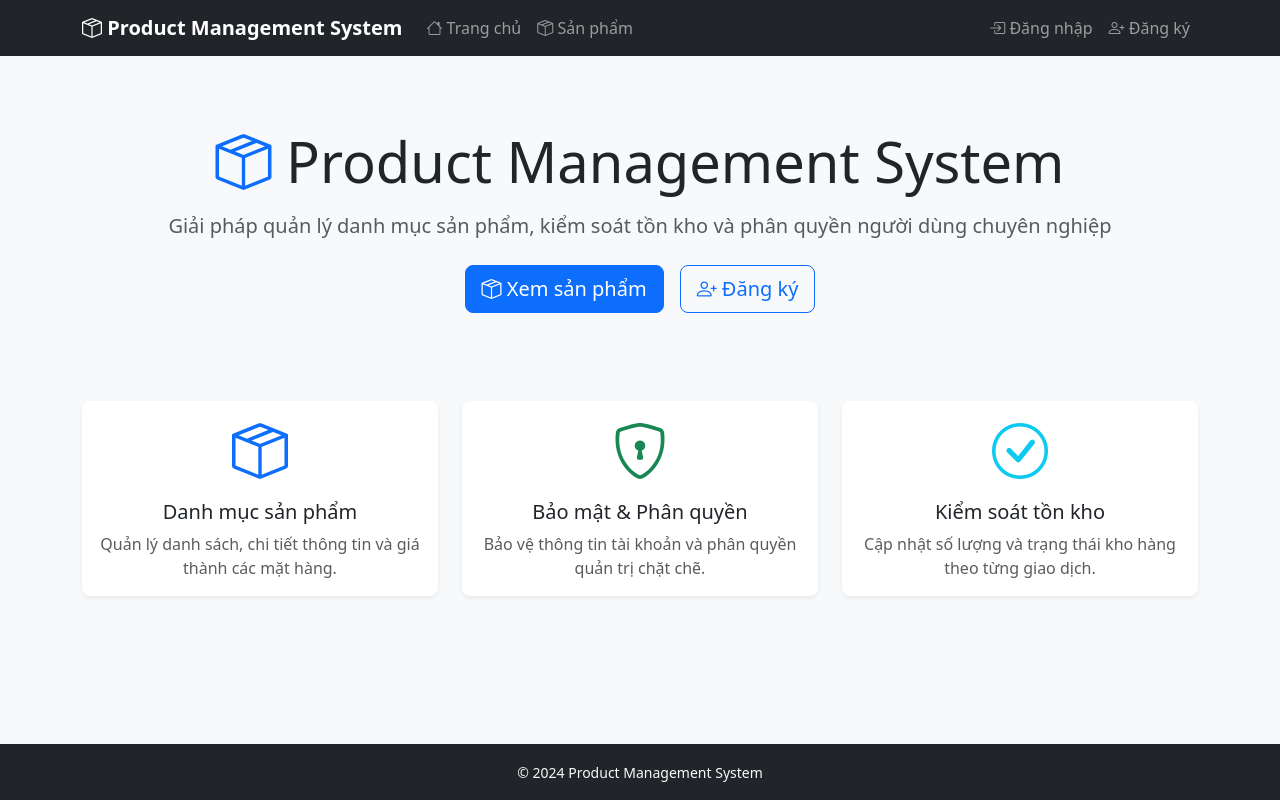
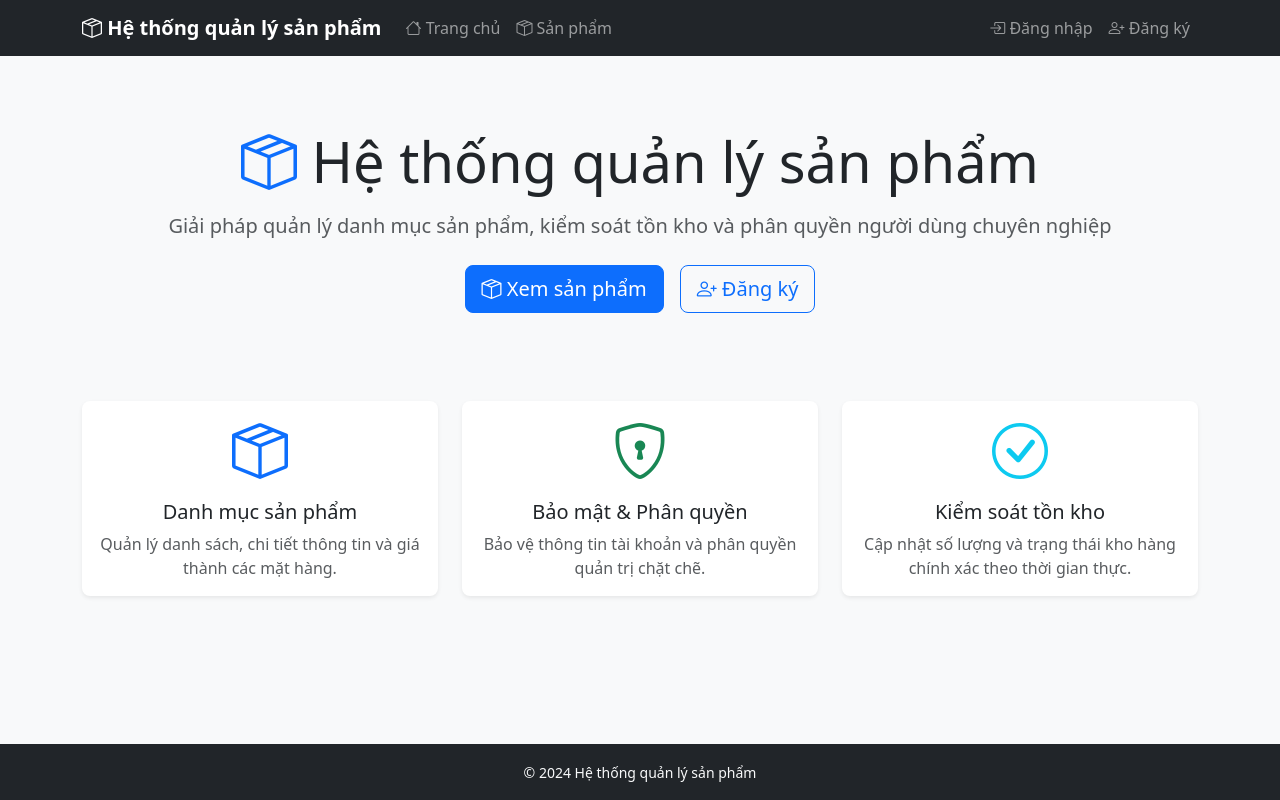
Before and after one commit to VanHaoo/DevSecOps_Web_Security, a Flask app: page / in a window 1280 px wide. Run offline with Flask 3, Linux system fonts and the light colour scheme; some libraries are stand-ins or nearby versions.

Commit message:
Revert "gss"
This reverts commit 5085de42d8d0fe0292d83824738a1a35d164a10e.

```diff
--- a/app/templates/admin/dashboard.html
+++ b/app/templates/admin/dashboard.html
@@ -1,6 +1,6 @@
 {% extends "base.html" %}
 
-{% block title %}Quản trị - Product Management System{% endblock %}
+{% block title %}Quản trị - Hệ thống quản lý sản phẩm{% endblock %}
 
 {% block content %}
 <h1 class="mb-4"><i class="bi bi-gear"></i> Bảng điều khiển</h1>
--- a/app/templates/admin/product_form.html
+++ b/app/templates/admin/product_form.html
@@ -1,6 +1,6 @@
 {% extends "base.html" %}
 
-{% block title %}{{ title }} - Product Management System{% endblock %}
+{% block title %}{{ title }} - Hệ thống quản lý sản phẩm{% endblock %}
 
 {% block content %}
 <nav aria-label="breadcrumb">
--- a/app/templates/admin/users.html
+++ b/app/templates/admin/users.html
@@ -1,6 +1,6 @@
 {% extends "base.html" %}
 
-{% block title %}Người dùng - Product Management System{% endblock %}
+{% block title %}Người dùng - Hệ thống quản lý sản phẩm{% endblock %}
 
 {% block content %}
 <nav aria-label="breadcrumb">
--- a/app/templates/auth/login.html
+++ b/app/templates/auth/login.html
@@ -1,6 +1,6 @@
 {% extends "base.html" %}
 
-{% block title %}Đăng nhập - Product Management System{% endblock %}
+{% block title %}Đăng nhập - Hệ thống quản lý sản phẩm{% endblock %}
 
 {% block content %}
 <div class="row justify-content-center">
--- a/app/templates/auth/profile.html
+++ b/app/templates/auth/profile.html
@@ -1,6 +1,6 @@
 {% extends "base.html" %}
 
-{% block title %}Hồ sơ - Product Management System{% endblock %}
+{% block title %}Hồ sơ - Hệ thống quản lý sản phẩm{% endblock %}
 
 {% block content %}
 <div class="row justify-content-center">
--- a/app/templates/auth/register.html
+++ b/app/templates/auth/register.html
@@ -1,6 +1,6 @@
 {% extends "base.html" %}
 
-{% block title %}Đăng ký - Product Management System{% endblock %}
+{% block title %}Đăng ký - Hệ thống quản lý sản phẩm{% endblock %}
 
 {% block content %}
 <div class="row justify-content-center">
--- a/app/templates/base.html
+++ b/app/templates/base.html
@@ -3,8 +3,8 @@
 <head>
     <meta charset="UTF-8">
     <meta name="viewport" content="width=device-width, initial-scale=1.0">
-    <meta name="description" content="Product Management System – Quản lý sản phẩm, phân quyền và bảo mật">
-    <title>{% block title %}Product Management System{% endblock %}</title>
+    <meta name="description" content="Hệ thống quản lý sản phẩm">
+    <title>{% block title %}Hệ thống quản lý sản phẩm{% endblock %}</title>
     <link href="https://cdn.jsdelivr.net/npm/bootstrap@5.3.3/dist/css/bootstrap.min.css" rel="stylesheet" integrity="sha384-QWTKZyjpPEjISv5WaRU9OFeRpok6YctnYmDr5pNlyT2bRjXh0JMhjY6hW+ALEwIH" crossorigin="anonymous">
     <link href="https://cdn.jsdelivr.net/npm/bootstrap-icons@1.11.3/font/bootstrap-icons.min.css" rel="stylesheet" integrity="sha384-XGjxtQfXaH2tnPFa9x+ruJTuLE3Aa6LhHSWRr1XeTyhezb4abCG4ccI5AkVDxqC+" crossorigin="anonymous">
     <link href="{{ url_for('static', filename='css/style.css') }}" rel="stylesheet">
@@ -13,7 +13,7 @@
     <nav class="navbar navbar-expand-lg navbar-dark bg-dark">
         <div class="container">
             <a class="navbar-brand" href="{{ url_for('main.index') }}">
-                <i class="bi bi-box-seam"></i> Product Management System
+                <i class="bi bi-box-seam"></i> Hệ thống quản lý sản phẩm
             </a>
             <button class="navbar-toggler" type="button" data-bs-toggle="collapse" data-bs-target="#navbarNav">
                 <span class="navbar-toggler-icon"></span>
@@ -88,7 +88,7 @@
 
     <footer class="bg-dark text-light py-3 mt-auto">
         <div class="container text-center">
-            <small>&copy; 2024 Product Management System</small>
+            <small>&copy; 2024 Hệ thống quản lý sản phẩm</small>
         </div>
     </footer>
 
--- a/app/templates/main/index.html
+++ b/app/templates/main/index.html
@@ -1,12 +1,12 @@
 {% extends "base.html" %}
 
-{% block title %}Trang chủ - Product Management System{% endblock %}
+{% block title %}Trang chủ - Hệ thống quản lý sản phẩm{% endblock %}
 
 {% block content %}
 <div class="text-center py-5">
     <h1 class="display-4 mb-3">
         <i class="bi bi-box-seam text-primary"></i>
-        Product Management System
+        Hệ thống quản lý sản phẩm
     </h1>
     <p class="lead text-muted mb-4">
         Giải pháp quản lý danh mục sản phẩm, kiểm soát tồn kho và phân quyền người dùng chuyên nghiệp
@@ -47,7 +47,7 @@
             <div class="card-body text-center">
                 <i class="bi bi-check-circle display-4 text-info"></i>
                 <h5 class="card-title mt-3">Kiểm soát tồn kho</h5>
-                <p class="card-text text-muted">Cập nhật số lượng và trạng thái kho hàng theo từng giao dịch.</p>
+                <p class="card-text text-muted">Cập nhật số lượng và trạng thái kho hàng chính xác theo thời gian thực.</p>
             </div>
         </div>
     </div>
--- a/app/templates/products/detail.html
+++ b/app/templates/products/detail.html
@@ -1,6 +1,6 @@
 {% extends "base.html" %}
 
-{% block title %}{{ product.name }} - Product Management System{% endblock %}
+{% block title %}{{ product.name }} - Hệ thống quản lý sản phẩm{% endblock %}
 
 {% block content %}
 <nav aria-label="breadcrumb">
--- a/app/templates/products/list.html
+++ b/app/templates/products/list.html
@@ -1,6 +1,6 @@
 {% extends "base.html" %}
 
-{% block title %}Sản phẩm - Product Management System{% endblock %}
+{% block title %}Sản phẩm - Hệ thống quản lý sản phẩm{% endblock %}
 
 {% block content %}
 <div class="d-flex justify-content-between align-items-center mb-4">
```
